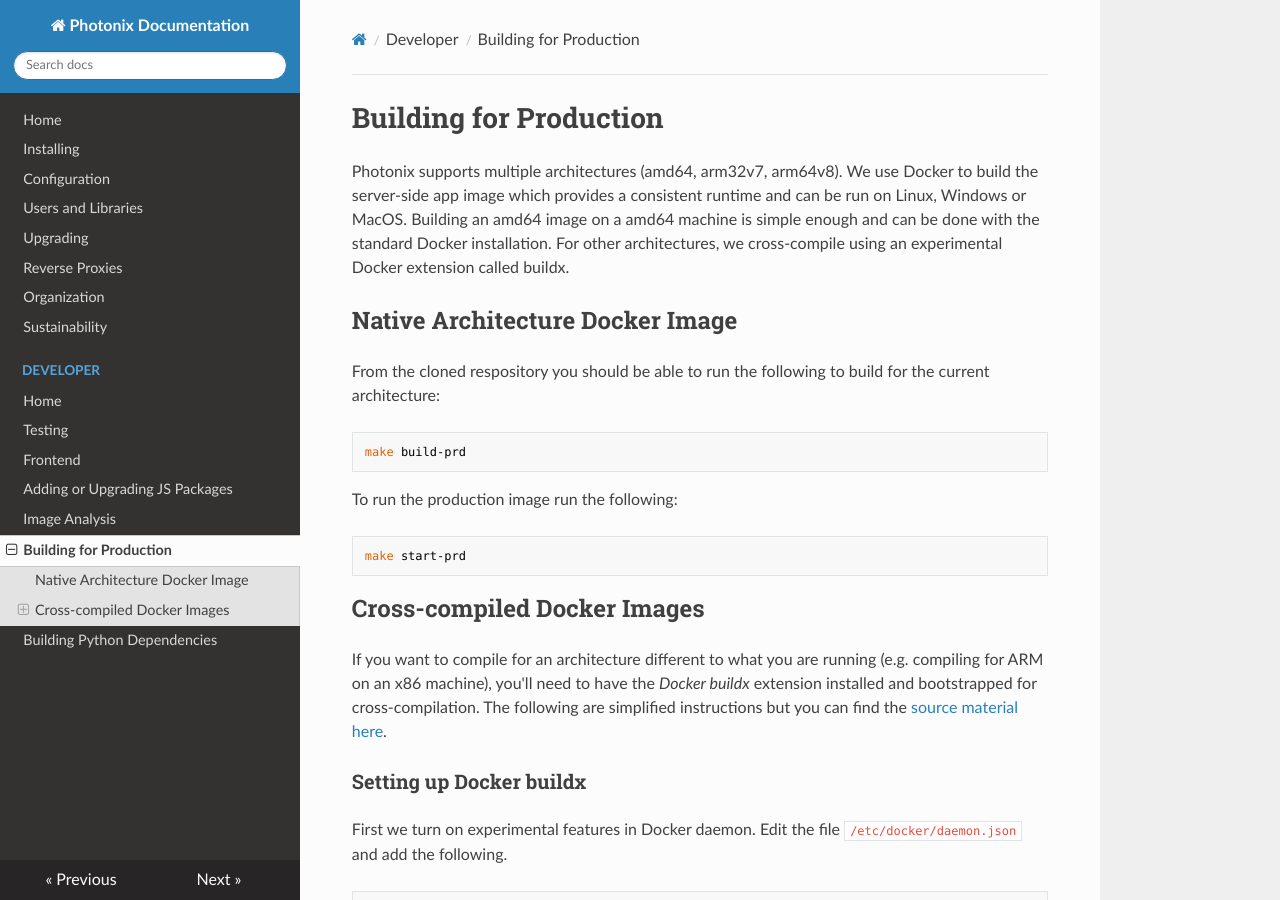
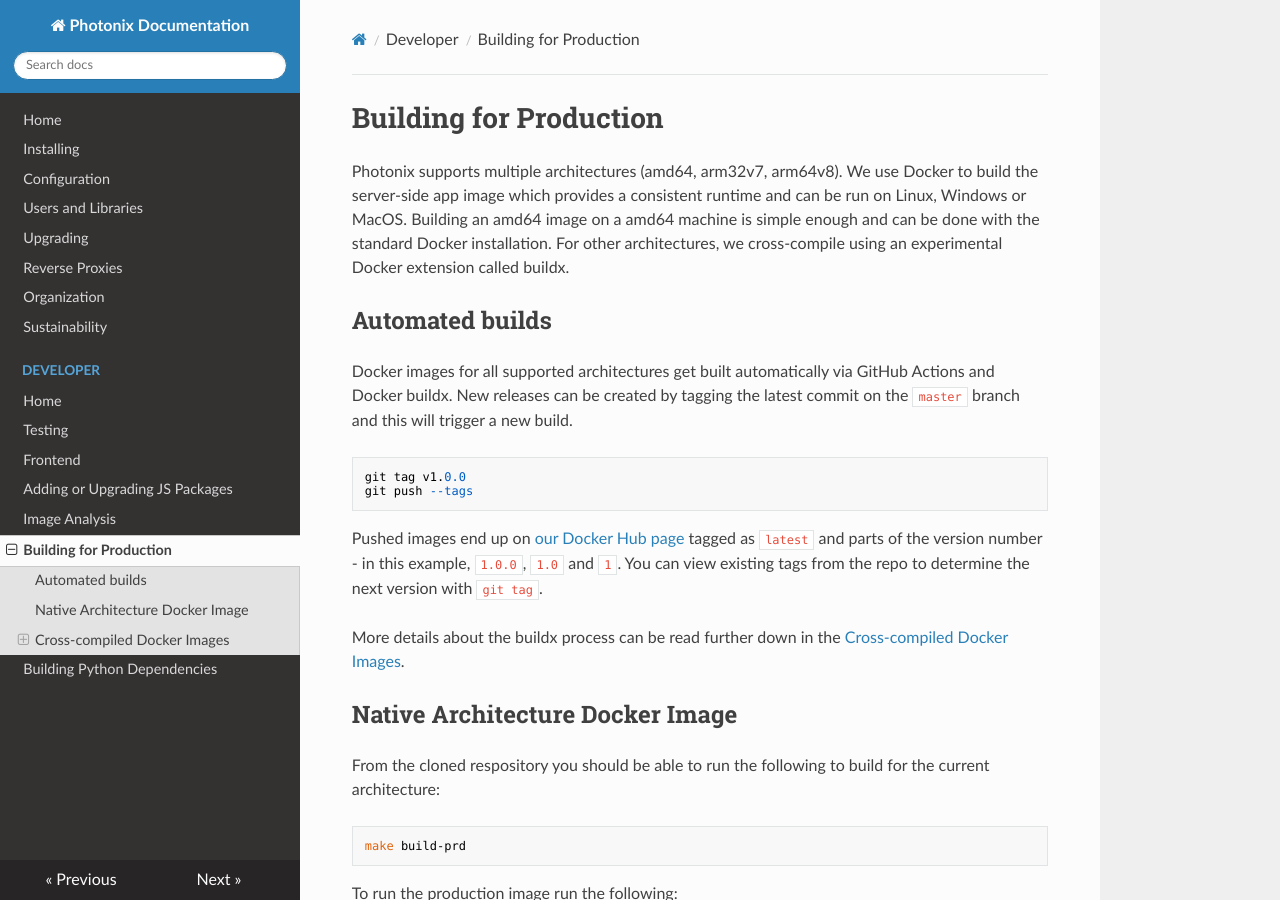
Before and after one commit to photonixapp/photonix-website, an MkDocs documentation site: the page built from docs/developer/building.md, in a window 1280 px wide and 900 px high. Built offline with MkDocs 1.6.1, drawn with Linux system fonts in a browser that asks for light colours; nearby versions of some CDN libraries.

Commit message:
Docs update

```diff
--- a/docs/developer/building.md
+++ b/docs/developer/building.md
@@ -1,6 +1,18 @@
 # Building for Production
 
 Photonix supports multiple architectures (amd64, arm32v7, arm64v8). We use Docker to build the server-side app image which provides a consistent runtime and can be run on Linux, Windows or MacOS. Building an amd64 image on a amd64 machine is simple enough and can be done with the standard Docker installation. For other architectures, we cross-compile using an experimental Docker extension called buildx.
+
+
+## Automated builds
+
+Docker images for all supported architectures get built automatically via GitHub Actions and Docker buildx. New releases can be created by tagging the latest commit on the `master` branch and this will trigger a new build.
+
+    git tag v1.0.0
+    git push --tags
+
+Pushed images end up on [our Docker Hub page](https://hub.docker.com/repository/docker/photonixapp/photonix/tags) tagged as `latest` and parts of the version number - in this example, `1.0.0`, `1.0` and `1`. You can view existing tags from the repo to determine the next version with `git tag`.
+
+More details about the buildx process can be read further down in the [Cross-compiled Docker Images](#cross-compiled-docker-images).
 
 
 ## Native Architecture Docker Image
@@ -13,9 +25,11 @@
 
     make start-prd
 
+
 ## Cross-compiled Docker Images
 
 If you want to compile for an architecture different to what you are running (e.g. compiling for ARM on an x86 machine), you'll need to have the *Docker buildx* extension installed and bootstrapped for cross-compilation. The following are simplified instructions but you can find the [source material here](https://jite.eu/2019/10/3/multi-arch-docker/).
+
 
 ### Setting up Docker buildx
 
```
